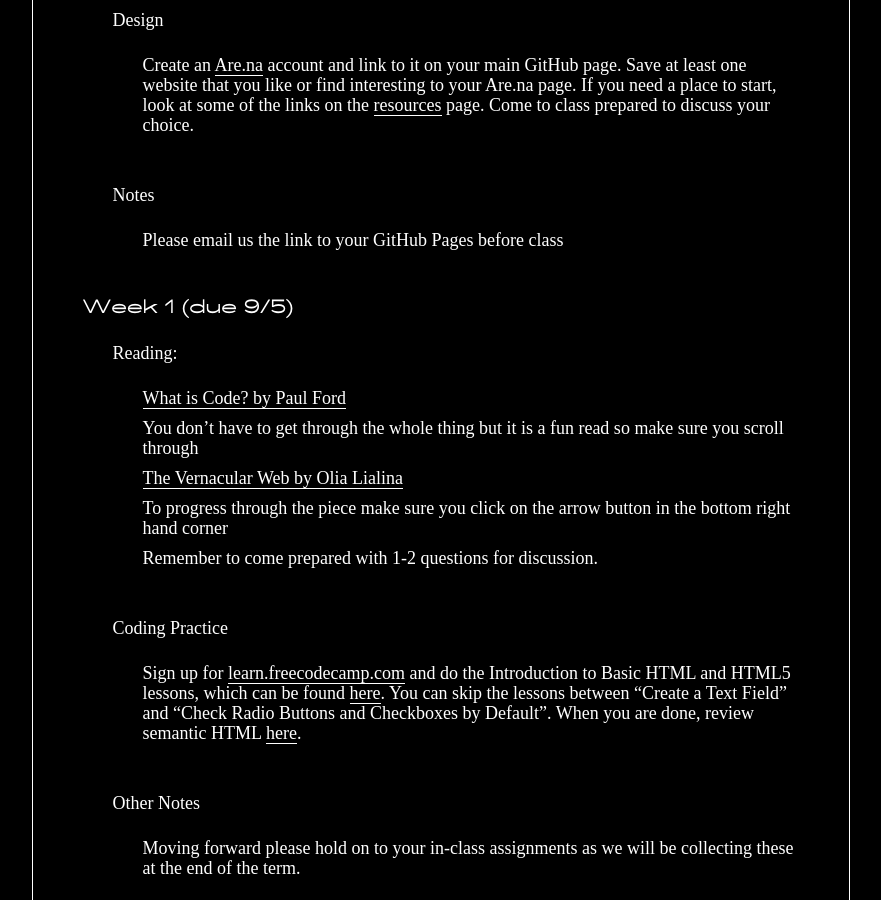
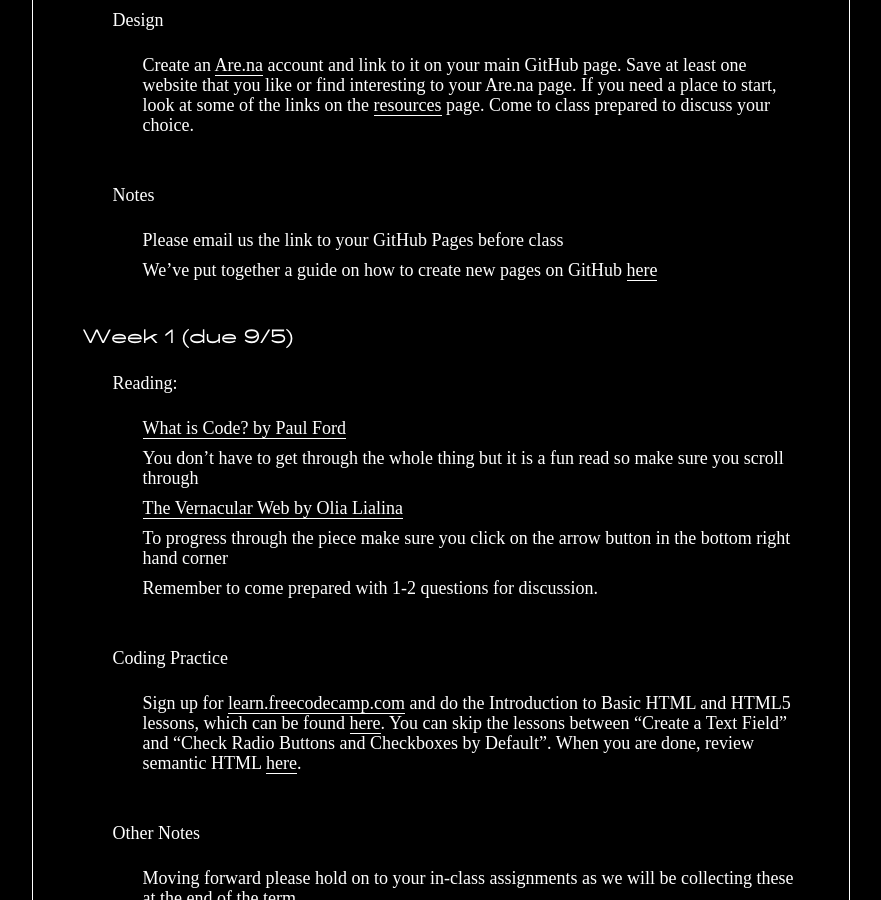
Before and after one commit to patshiu/spring2019webdesignbasics, a Jekyll site: the page built from _pages/assignments.md, in a window 1280 px wide and 900 px high, scrolled down 589 px. Shown: the whole window, without its empty margins (250-1131 px from the left). Built offline with Jekyll 4.4.1, drawn with Linux system fonts in a browser that asks for light colours; our own code applies the rules of GitHub Pages for plain Markdown files.

Commit message:
adding guide note to assignments

```diff
--- a/_pages/assignments.md
+++ b/_pages/assignments.md
@@ -18,6 +18,7 @@ permalink: /assignments
 
 * Notes
   * Please email us the link to your GitHub Pages before class
+  * We've put together a guide on how to create new pages on GitHub [here]( {{ 'guides/using_github_pages.html' | absolute_url }} )
 
 ## Week 1 (due 9/5)
 * Reading:
```
